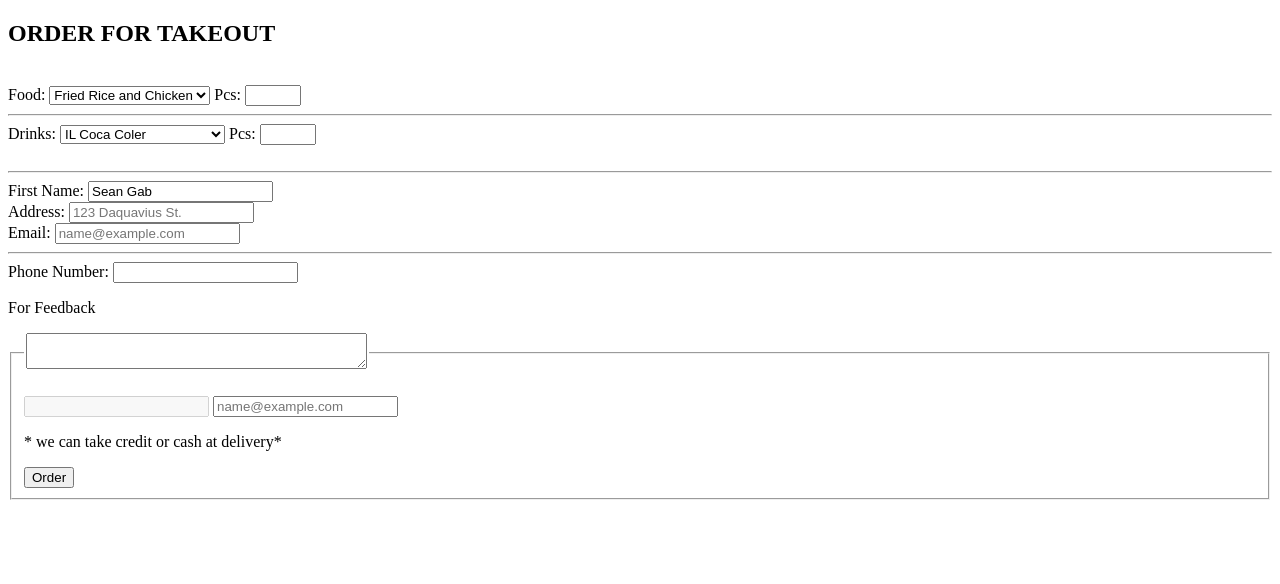
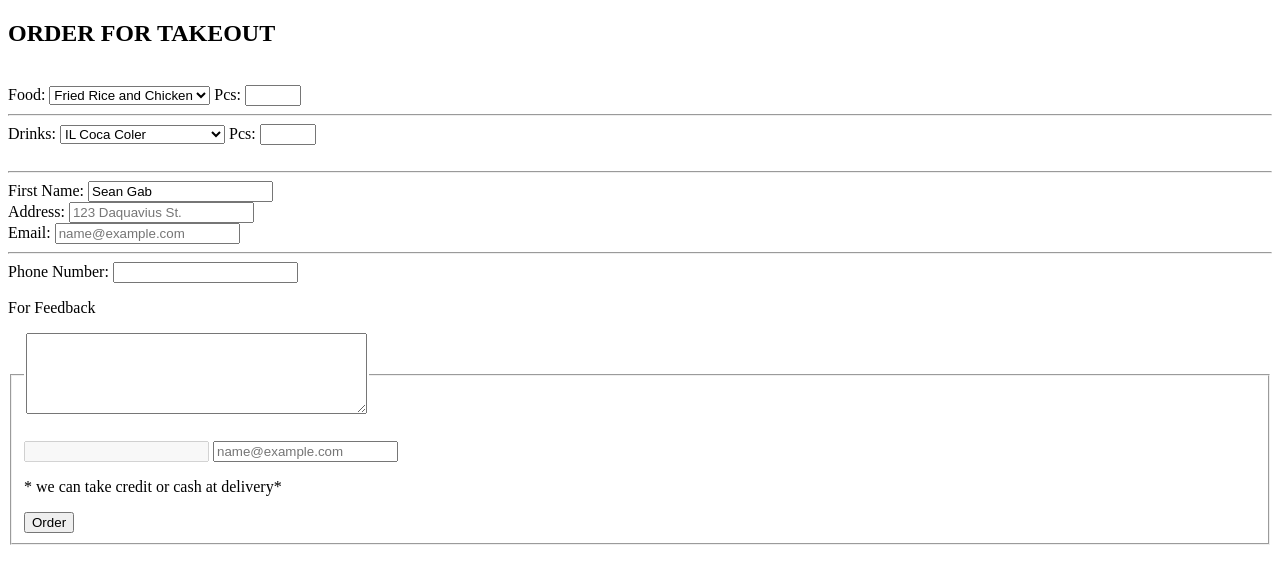
Before and after one commit to gAbnotdel/formforsubmit102, a plain HTML site: page index.html in a window 1280 px wide. Drawn offline with Linux system fonts and the light colour scheme.

Commit message:
Update index.html

```diff
--- a/index.html
+++ b/index.html
@@ -40,7 +40,7 @@
 <input type="text" name="phone" Pattern="[0-9] {3}~[0-9]{3}- [0-4]">
 <p> <label for="feed back"> For Feedback</label> </p>
 <fieldset>
-<legend><textarea id = "feedback" name="feedback" row="10" cols="40"></textarea></legend>
+<legend><textarea id="feedback" name="feedback" rows="5" cols="40"></textarea></textarea></legend>
 <br>
 <input type="text" disabled name="phone" Pattern="[0-9] {3}~[0-9]{3}- [0-4]">
 <input type="email" id="email" name="email" placeholder= "name@example.com"  readonly>
```
